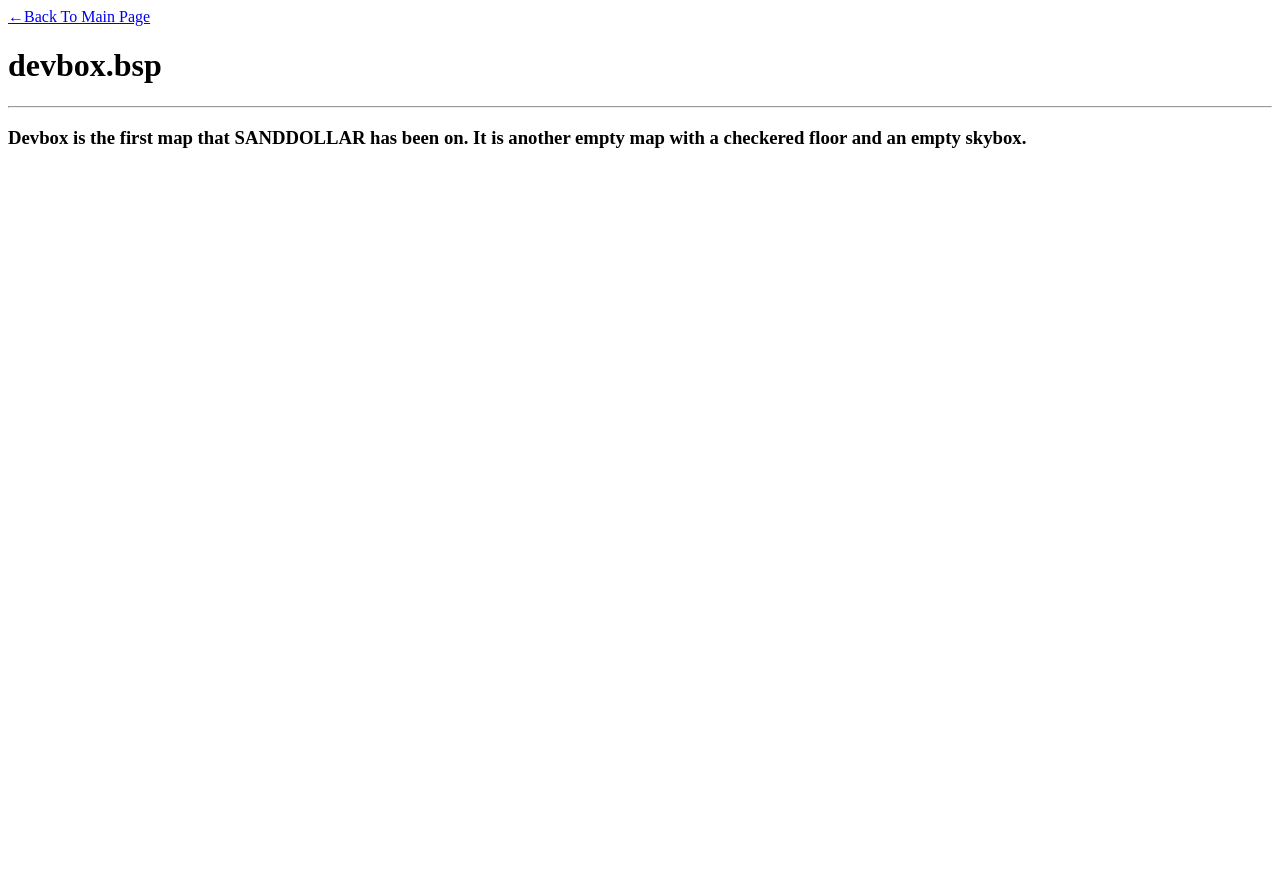
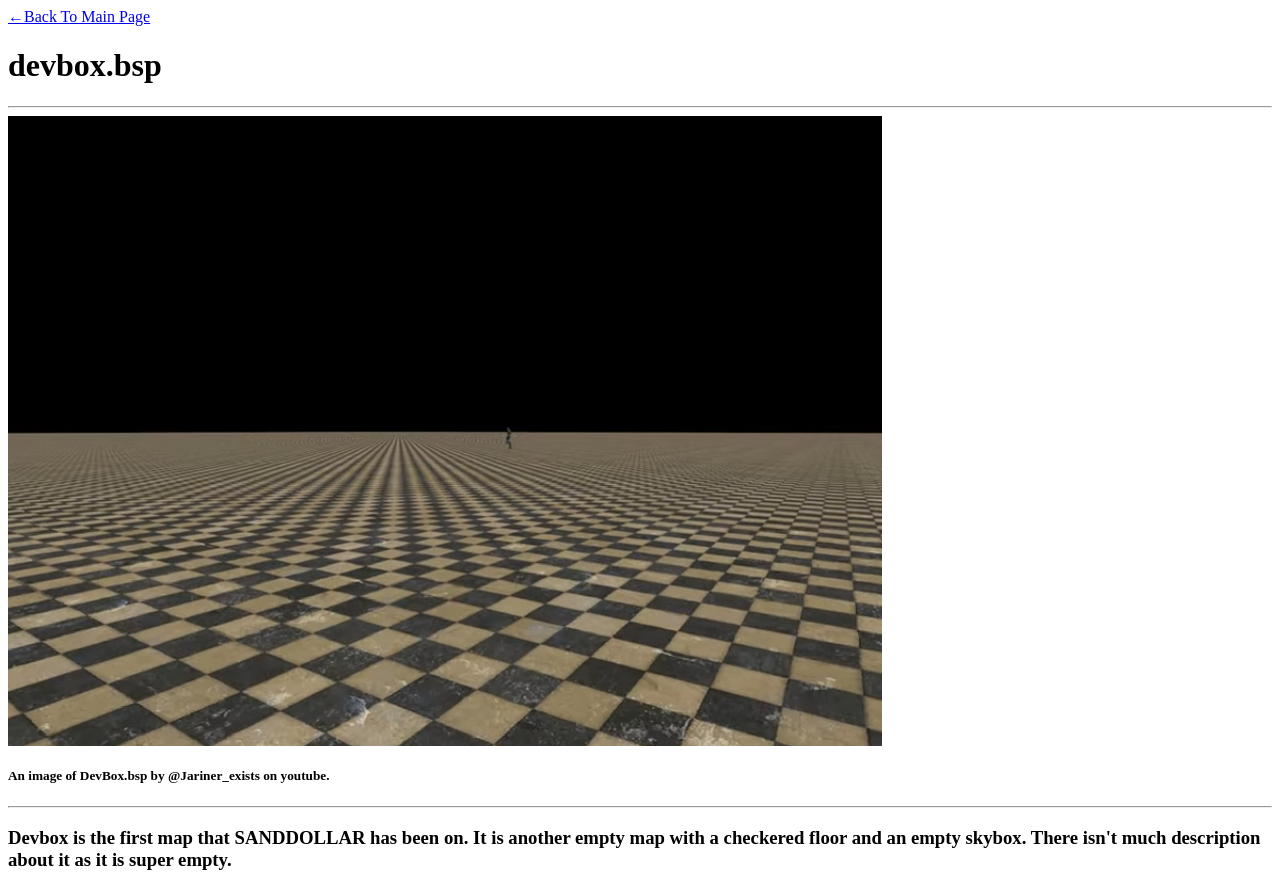
Before and after one commit to Earthblah/sanddollardocumentation, a plain HTML site: page devbox.html in a window 1280 px wide. Before the commit the page ends 800 px from the top, so only its background shows below. Drawn offline with Linux system fonts and the light colour scheme.

Commit message:
Minor changes to existing pages
Add 2 new images ( devbox.png and thesanddollar.png), updates devbox and env_feed's page

```diff
--- a/devbox.html
+++ b/devbox.html
@@ -3,6 +3,9 @@
     <a href="index.html">←Back To Main Page</a>
     <h1>devbox.bsp</h1>
     <hr>
-    <h3>Devbox is the first map that SANDDOLLAR has been on. It is another empty map with a checkered floor and an empty skybox. </h3>
+	<img src = "images/devbox.png">
+	<h5>An image of DevBox.bsp by @Jariner_exists on youtube.</h5>
+	<hr>
+    <h3>Devbox is the first map that SANDDOLLAR has been on. It is another empty map with a checkered floor and an empty skybox. There isn't much description about it as it is super empty. </h3>
   </body>
 </html>
```
Also changed, not shown: envfeed.html (+3 -0 lines), images/devbox.png (added), images/thesanddollar.png (added).
